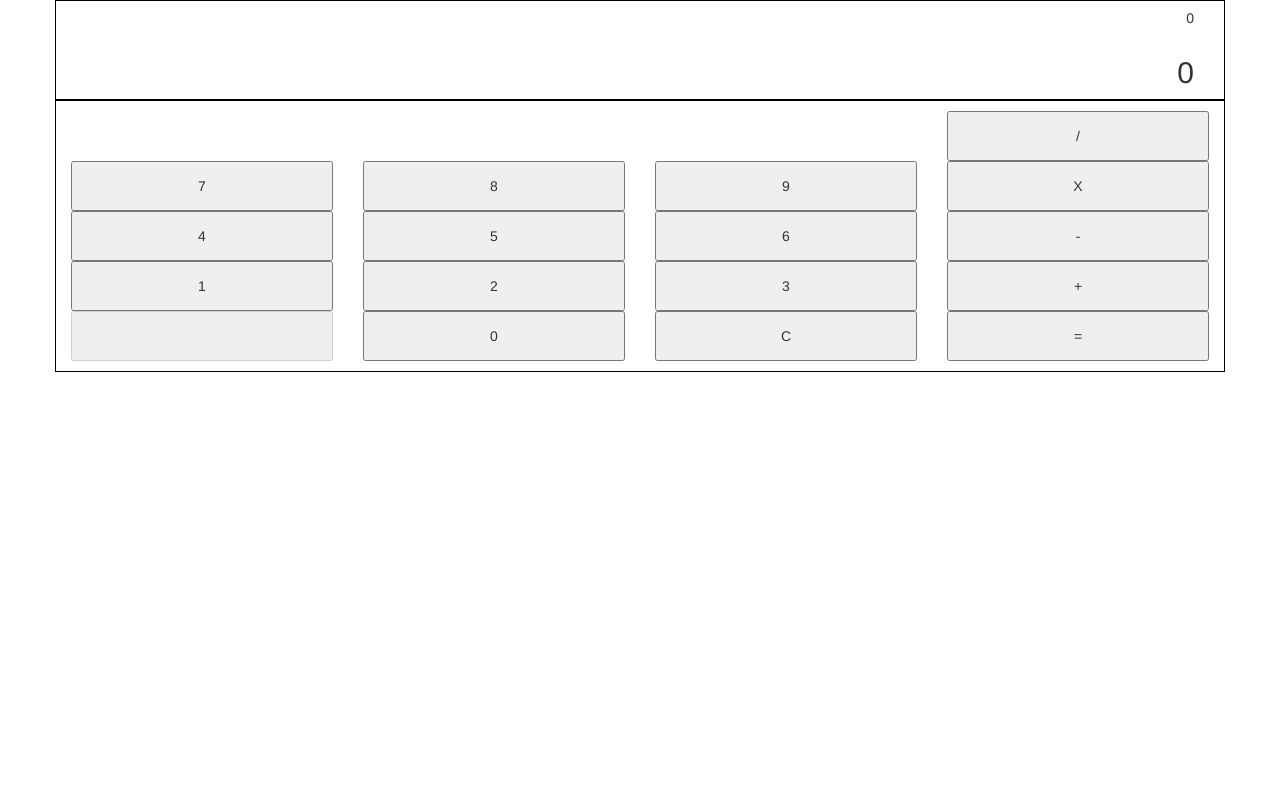
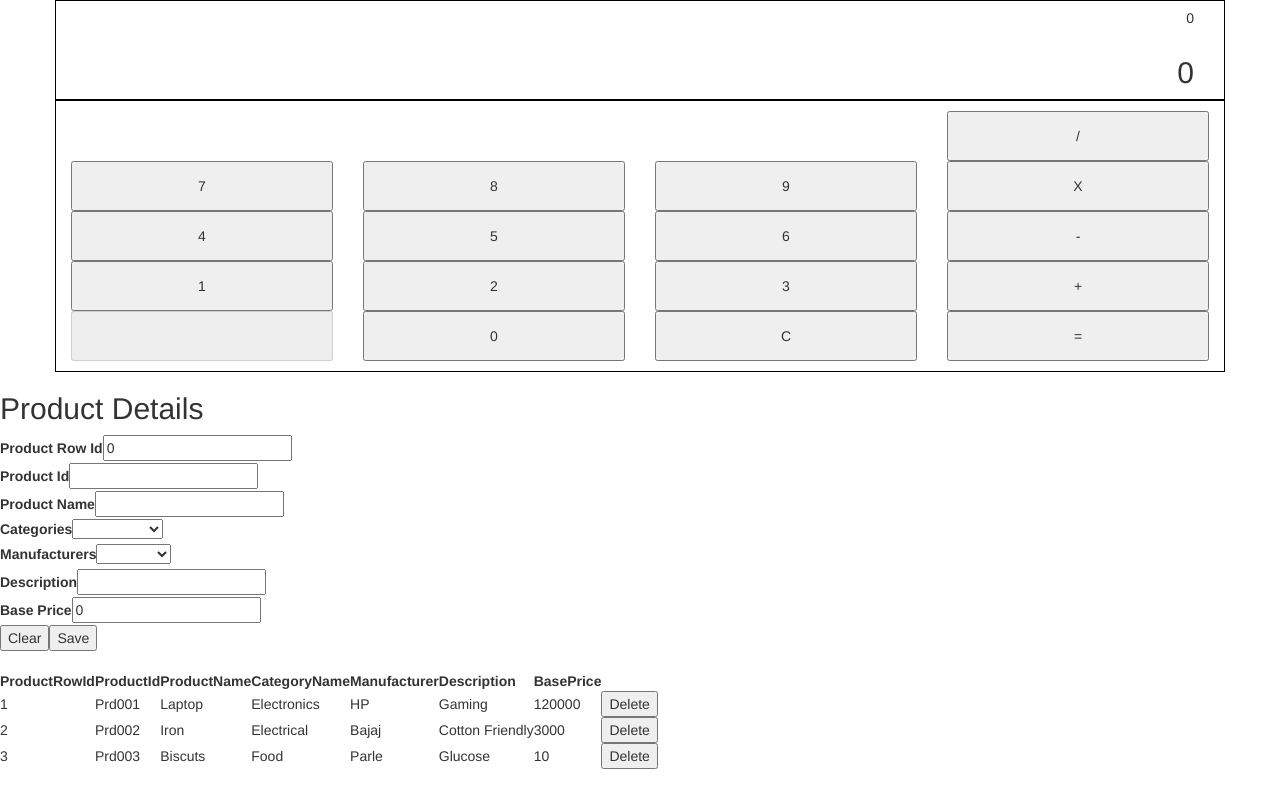
Before and after one commit to aausekar-tavisca/angularAssignments, an Angular app: page / in a window 1280 px wide. Built offline with nearby package versions, Linux system fonts and the light colour scheme.

Commit message:
added product componnet

```diff
--- /dev/null
+++ b/src/app/Model/ProductManager.ts
@@ -0,0 +1,35 @@
+import { Product } from "./app.product.model";
+
+export class ProductManager {
+  private products: Array<Product>;
+
+  constructor() {
+    this.products = new Array<Product>();
+  }
+
+  getProducts(): Array<Product> {
+    this.products.push(
+      new Product(1, "Prd001", "Laptop", "Electronics", "HP", "Gaming", 120000)
+    );
+    this.products.push(
+      new Product(
+        2,
+        "Prd002",
+        "Iron",
+        "Electrical",
+        "Bajaj",
+        "Cotton Friendly",
+        3000
+      )
+    );
+    this.products.push(
+      new Product(3, "Prd003", "Biscuts", "Food", "Parle", "Glucose", 10)
+    );
+    return this.products;
+  }
+
+  addProduct(prd: Product): Array<Product> {
+    this.products.push(prd);
+    return this.products;
+  }
+}
--- /dev/null
+++ b/src/app/Model/app.constants.ts
@@ -0,0 +1,7 @@
+export const Categories = [
+  'Electronics', 'Electrical', 'Food'
+];
+
+export const Manufacturers = [
+  'HP', 'IBM', 'Bajaj', 'Phillipse', 'Parle', 'TATA'
+];
--- /dev/null
+++ b/src/app/Model/app.product.model.ts
@@ -0,0 +1,11 @@
+export class Product {
+  constructor(
+    public ProductRowId: number,
+    public ProductId: string,
+    public ProductName: string,
+    public CategoryName: string,
+    public Manufacturer: string,
+    public Description: string,
+    public BasePrice: number
+  ){}
+}
--- a/src/app/app.component.html
+++ b/src/app/app.component.html
@@ -1 +1,2 @@
 <app-calculator></app-calculator>
+<app-product-form></app-product-form>
--- /dev/null
+++ b/src/app/product-form/product-form.component.css
@@ -0,0 +1,3 @@
+.product-row {
+  cursor: pointer;
+}
--- /dev/null
+++ b/src/app/product-form/product-form.component.html
@@ -0,0 +1,61 @@
+<div>
+  <h2>Product Details</h2>
+  <form name="frmProduct" [formGroup]="frmProduct" (ngSubmit)="save()">
+    <div>
+      <label>Product Row Id</label>
+      <input type="text" formControlName="ProductRowId" name="ProductRowId">
+      <div *ngIf="frmProduct.controls.ProductRowId.dirty && !frmProduct.controls.ProductRowId.valid">
+        <p *ngIf="frmProduct.controls.ProductRowId.errors.required">Value is must</p>
+        <p *ngIf="frmProduct.controls.ProductRowId.errors.minlength">Value must be 2 digits minimum</p>
+        <p *ngIf="frmProduct.controls.ProductRowId.errors.maxlength">Value can be 8 digits maximum</p>
+        <p *ngIf="frmProduct.controls.ProductRowId.errors.pattern">Value must be numeric</p>
+      </div>
+    </div>
+    <div>
+      <label>Product Id</label>
+      <input type="text" formControlName="ProductId" name="ProductId">
+    </div>
+    <div>
+      <label>Product Name</label>
+      <input type="text" formControlName="ProductName" name="ProductName">
+    </div>
+    <div>
+      <label>Categories</label>
+      <select formControlName="CategoryName" name="CategoryName">
+        <option *ngFor="let c of categories" value="{{c}}">{{c}}</option>
+      </select>
+    </div>
+    <div>
+      <label>Manufacturers</label>
+      <select formControlName="Manufacturer" name="Manufacturer">
+        <option *ngFor="let m of manufacturers" value="{{m}}">{{m}}</option>
+      </select>
+    </div>
+    <div>
+      <label>Description</label>
+      <input formControlName="Description" name="Description" type="text">
+    </div>
+    <div>
+      <label>Base Price</label>
+      <input type="text" formControlName="BasePrice" name="BasePrice">
+    </div>
+    <div>
+      <input type="button" value="Clear" (click)="clear()">
+      <input type="submit" value="Save" [disabled]="!frmProduct.valid">
+    </div>
+  </form>
+</div>
+<br>
+<table>
+  <thead>
+    <tr>
+      <th *ngFor="let h of headers">{{h}}</th>
+    </tr>
+  </thead>
+  <tbody>
+    <tr *ngFor="let prd of products" (click)="getSelectedRecord(prd)" class="product-row">
+      <td *ngFor="let h of headers">{{prd[h]}}</td>
+      <td><input type="button" value="Delete" (click)="deleteProduct(prd)"></td>
+    </tr>
+  </tbody>
+</table>
--- /dev/null
+++ b/src/app/product-form/product-form.component.ts
@@ -0,0 +1,105 @@
+import { ProductManager } from "./../Model/ProductManager";
+import { Component, OnInit } from "@angular/core";
+import { Product } from "../Model/app.product.model";
+import { FormControl, FormGroup, Validators } from "@angular/forms";
+import { Categories, Manufacturers } from "../Model/app.constants";
+import { CustomValidator } from "./app.custom.validators";
+
+@Component({
+  selector: "app-product-form",
+  templateUrl: "./product-form.component.html",
+  styleUrls: ["./product-form.component.css"],
+})
+export class ProductFormComponent implements OnInit {
+  product: Product;
+  products: Array<Product>;
+  private logic: ProductManager;
+  headers: Array<string>;
+
+  // copy the constant arrays in local public arrays of the component
+  categories = Categories;
+  manufacturers = Manufacturers;
+
+  // define a FormGroup
+  frmProduct: FormGroup;
+
+  constructor() {
+    this.product = new Product(0, "", "", "", "", "", 0);
+    this.products = new Array<Product>();
+    this.logic = new ProductManager();
+    this.headers = new Array<string>();
+
+    // map the Product Model class to FormGroup using FormControl
+    // bind the fromProduct to <form> tag using its
+    // [formGroup] attribute
+    // bind the 'key' of FormControlName to Editable elements
+    // inside formGroup using [formControlName] attribute
+
+    this.frmProduct = new FormGroup({
+      // the value of the Model property
+      // to be read/write for the UI element
+      // aka formState
+      ProductRowId: new FormControl(
+        this.product.ProductRowId,
+        Validators.compose([
+          Validators.required,
+          Validators.minLength(2),
+          Validators.maxLength(8),
+          Validators.pattern("[0-9]+"),
+        ])
+      ),
+      ProductId: new FormControl(this.product.ProductId),
+      ProductName: new FormControl(this.product.ProductName),
+      CategoryName: new FormControl(this.product.CategoryName),
+      Manufacturer: new FormControl(this.product.Manufacturer),
+      Description: new FormControl(this.product.Description),
+      BasePrice: new FormControl(this.product.BasePrice),
+    });
+  }
+
+  // this is method that will be invoked immediatly after the ctor execution
+  // write the logic in this method that we cannot write in the ctor
+  // e.g. External Service calls, long running iterations
+  ngOnInit(): void {
+    // read proeprties of Product class and add them in headers array
+
+    for (let p in this.product) {
+      this.headers.push(p);
+    }
+    this.products = this.logic.getProducts();
+  }
+
+  clear(): void {
+    this.product = new Product(0, "", "", "", "", "", 0);
+  }
+  save(): void {
+    // read value from FormControl received from FromGroup
+    this.product = this.frmProduct.value;
+    this.products = this.logic.addProduct(this.product);
+    console.log(JSON.stringify(this.products));
+  }
+
+  getSelectedRecord(prd: Product): void {
+    // set the value to FormGroup
+    this.frmProduct.setValue(prd);
+  }
+
+  deleteProduct(prd: Product) {
+    event.stopPropagation();
+    console.log("Delete Product");
+    console.log(prd);
+    let deleteIndex: number = this.products.findIndex(
+      (p) =>
+        p.ProductId === prd.ProductId && p.ProductRowId === prd.ProductRowId
+    );
+    if (deleteIndex >= 0) {
+      let newProductList = new Array<Product>();
+      for (let pIndex: number = 0; pIndex < this.products.length; pIndex++) {
+        if (pIndex != deleteIndex) {
+          newProductList.push(this.products[pIndex]);
+        }
+      }
+      this.products = newProductList;
+    }
+  }
+}
```
Also changed, not shown: src/app/app.module.ts (+11 -15 lines), src/app/product-form/app.custom.validators.ts (added, +13 -0 lines), 1 other file (tests, documents, lock files or other folders).
